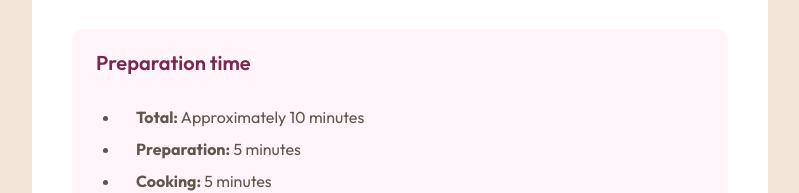
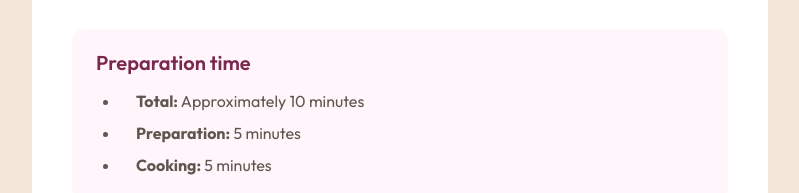
Before and after one commit to tasosbeast/recipe-page-main, a plain HTML site: page index.html in a window 1280 px wide. Shown: the part 623-816 px from the top of the page, without its empty margins (240-1039 px from the left). Drawn offline with Linux system fonts and the light colour scheme.

Commit message:
fix typos in README and CSS files

```diff
--- a/index.css
+++ b/index.css
@@ -358,7 +358,7 @@ hr {
 .nutrition-labels {
   --flow-space: var(--space-300);
 }
-.preperation ul {
+.preparation ul {
   --flow-space: var(--space-200);
 }
 
```
Also changed, not shown: 1 other file.
